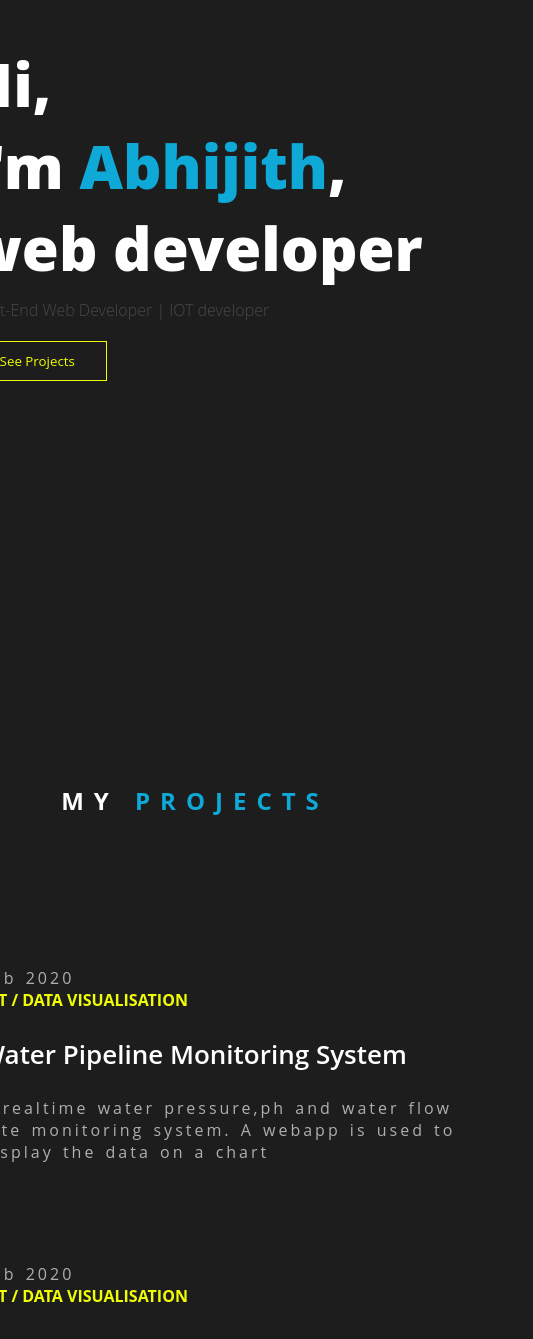
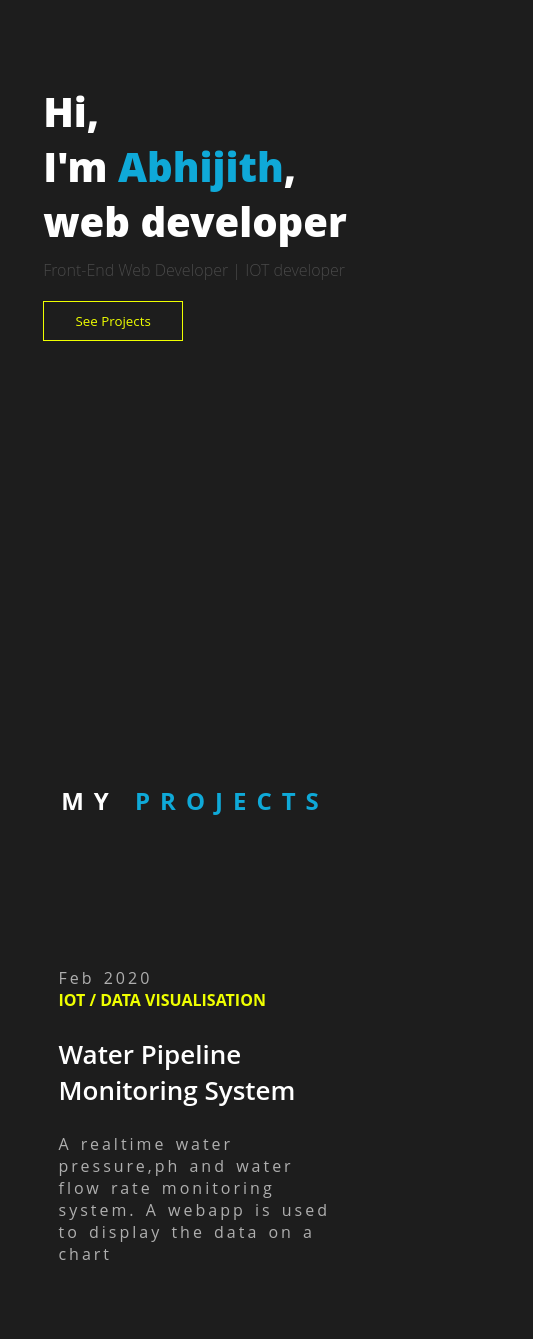
Before and after one commit to abhijith452/forgottentale.github.io, a React (Create React App) app: page / in a window 390 px wide. Shown: the part 210-1549 px from the top of the page, 533 px wide, since content can reach past the window. Built offline with nearby package versions, Linux system fonts and the light colour scheme.

Commit message:
almost mobile friendly

```diff
--- a/src/components/css/about.css
+++ b/src/components/css/about.css
@@ -25,5 +25,8 @@
     .About .abouttext{
         width: 70%;
     }
+    .About img{
+        width: 70%;
+    }
 
 }
--- a/src/components/css/contact.css
+++ b/src/components/css/contact.css
@@ -84,3 +84,22 @@ justify-content: space-between;
     }
 
 }
+
+@media only screen and (max-width: 768px){
+    .Contact h3{
+        font-size: 30px;
+    }
+    .Contact form {
+        width: 70%;
+    }
+    .Contact form .email{
+    flex-direction: column;
+    }
+    .Contact form .email input{
+    width: 97.5%;
+    }
+    .socials{
+        width: 70%;
+        margin-bottom: 60px;
+    }
+}
--- a/src/components/css/home.css
+++ b/src/components/css/home.css
@@ -20,3 +20,14 @@ align-items: center;
         display: none;
     }
 }
+@media only screen and (max-width: 480px){
+    .Home h1{
+        font-size: 50px;
+    }
+}
+@media only screen and (max-width: 410px){
+    .Home h1{
+        font-size: 40px;
+    }
+
+}
--- a/src/components/css/position.css
+++ b/src/components/css/position.css
@@ -34,10 +34,18 @@
     @media only screen and (max-width: 768px){
         .vcardbody{
             flex-direction: column;
-            width: 80vh;
+            width: 70%
         }
         .vcardbody img{
             margin: 0 auto;
             margin-bottom: 20px;
+            width: 65%;
+        }
+        .vcardbody h3{
+            margin: 0;
+            margin: 20px 0;
+        }
+        .vcardbody p{
+            margin: 0;
         }
     }
--- a/src/components/css/projects.css
+++ b/src/components/css/projects.css
@@ -33,3 +33,12 @@ margin-left: 60px;
  color: rgb(175, 175, 175);
  margin-left: 60px;
 }
+@media only screen and (max-width: 768px){
+  .cardbody{
+      width: 70%;
+      border: none;
+  }
+  .cardbody h4,.cardbody p,.cardbody h3{
+      margin-left: 0;
+  }
+}
```
